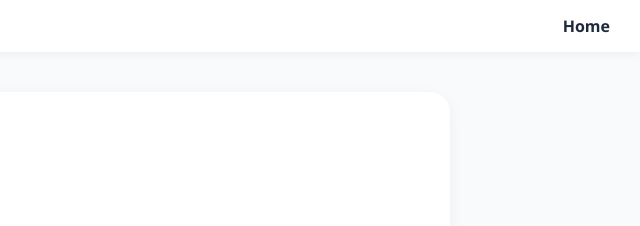
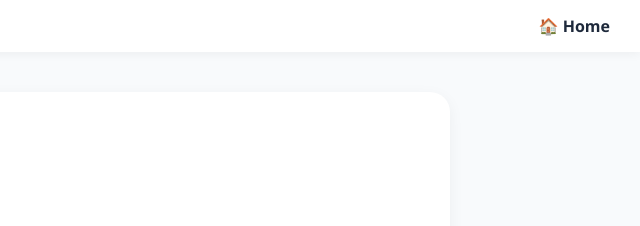
Before and after one commit to webdelu/lernportaljuniorRetter, a plain HTML site: page verwaltung.html in a window 1280 px wide. Shown: the top 226 px of the page, 640-1280 px from the left. Drawn offline with Linux system fonts and the light colour scheme; no server answers.

Commit message:
Fixlog.29.0.1
Fehler auf dem Home Button geändert.

```diff
--- a/verwaltung.html
+++ b/verwaltung.html
@@ -10,7 +10,7 @@
 <body>
 <nav>
     <div style="font-weight:bold">Admin-Bereich</div>
-    <div id="nav-links"><a href="dashboard.html">Home</a></div>
+    <div id="nav-links"><a href="dashboard.html">🏠 Home</a></div>
 </nav>
 
 <div class="container">
```
